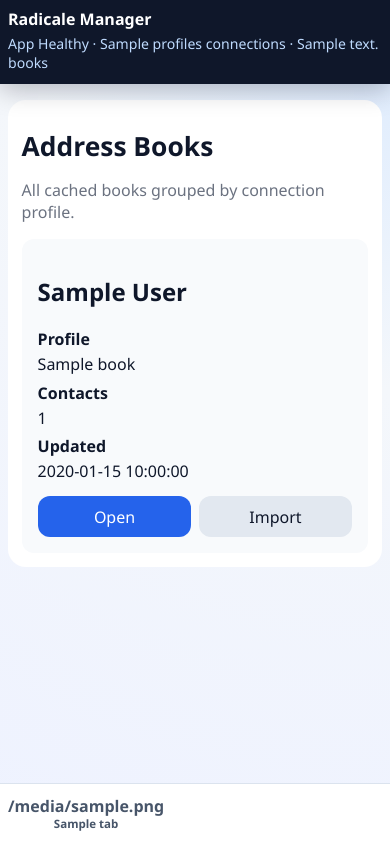
After one commit to 7ooL/radicale-manager, a Python web app: template app/templates/address_books.html in a window 390 px wide. The commit adds this page. Run offline with Jinja, Linux system fonts and the light colour scheme; the template is opened without the code that fills it: most values are stand-ins (such as "Sample title", 1, 10 or a date in 2020).

Commit message:
Sprint 1: mobile-first layout foundation and bottom navigation

```diff
--- a/app/static/style.css
+++ b/app/static/style.css
@@ -1,8 +1,23 @@
 :root {
   color-scheme: light;
-  font-family: Inter, system-ui, -apple-system, BlinkMacSystemFont, "Segoe UI", sans-serif;
-  background: #f5f7fb;
-  color: #111827;
+  font-family: "Segoe UI", -apple-system, BlinkMacSystemFont, system-ui, sans-serif;
+  --color-bg: #f4f7fb;
+  --color-surface: #ffffff;
+  --color-surface-soft: #f8fafc;
+  --color-primary: #2563eb;
+  --color-primary-dark: #1d4ed8;
+  --color-danger: #dc2626;
+  --color-text: #0f172a;
+  --color-muted: #64748b;
+  --radius-card: 18px;
+  --radius-pill: 999px;
+  --shadow-card: 0 10px 30px rgba(15, 23, 42, 0.08);
+  --space-1: 4px;
+  --space-2: 8px;
+  --space-3: 12px;
+  --space-4: 16px;
+  --space-5: 24px;
+  --space-6: 32px;
 }
 
 * {
@@ -13,12 +28,34 @@ body {
   margin: 0;
   min-height: 100vh;
   overflow-x: hidden;
+  background: radial-gradient(circle at top right, #dbeafe 0%, var(--color-bg) 42%, #eef2ff 100%);
+  color: var(--color-text);
+  padding-bottom: calc(5.5rem + env(safe-area-inset-bottom));
 }
 
-.page-header {
-  background: #1f2937;
+a {
+  color: var(--color-primary);
+}
+
+.app-header {
+  background: #0f172a;
   color: white;
-  padding: 1rem 0;
+  padding: calc(var(--space-2) + env(safe-area-inset-top)) 0 var(--space-3);
+  position: sticky;
+  top: 0;
+  z-index: 20;
+  box-shadow: 0 6px 24px rgba(2, 6, 23, 0.25);
+}
+
+.app-header-inner {
+  display: grid;
+  gap: var(--space-1);
+}
+
+.header-status-line {
+  margin: 0;
+  color: #bfdbfe;
+  font-size: 0.88rem;
 }
 
 .content-wrap {
@@ -30,29 +67,14 @@ body {
   text-decoration: none;
   color: white;
   font-weight: 700;
-  font-size: 1.1rem;
-}
-
-.page-header nav {
-  display: flex;
-  gap: 0.75rem;
-  flex-wrap: wrap;
-  margin-top: 0.75rem;
-}
-
-.page-header a {
-  color: white;
-}
-
-main {
-  padding: 2rem 0;
+  font-size: 1.05rem;
 }
 
 .card {
-  background: white;
-  border-radius: 8px;
+  background: var(--color-surface);
+  border-radius: var(--radius-card);
   padding: 1.25rem;
-  box-shadow: 0 10px 30px rgba(15, 23, 42, 0.08);
+  box-shadow: var(--shadow-card);
   margin-bottom: 1.5rem;
 }
 
@@ -103,17 +125,18 @@ textarea {
   align-items: center;
   justify-content: center;
   padding: 0.7rem 1rem;
-  border-radius: 8px;
+  border-radius: 12px;
   text-decoration: none;
-  background: #2563eb;
+  background: var(--color-primary);
   color: white;
   border: none;
   cursor: pointer;
+  min-height: 44px;
 }
 
 .button.secondary {
-  background: #e5e7eb;
-  color: #111827;
+  background: #e2e8f0;
+  color: var(--color-text);
 }
 
 .button.small {
@@ -128,8 +151,8 @@ textarea {
 
 .book-card {
   padding: 1rem;
-  background: #f8fafc;
-  border-radius: 8px;
+  background: var(--color-surface-soft);
+  border-radius: 12px;
 }
 
 .book-card h3 {
@@ -938,3 +961,146 @@ textarea {
     flex: 1 1 7rem;
   }
 }
+
+/* Mobile-first shell overrides */
+.layout {
+  display: block;
+}
+
+.app-main {
+  padding: var(--space-4) 0;
+}
+
+.quick-actions {
+  display: none;
+}
+
+.sidebar {
+  display: none;
+}
+
+.breadcrumbs {
+  display: none;
+}
+
+.mobile-back-link {
+  margin: 0 0 var(--space-3);
+}
+
+.mobile-back-link a {
+  display: inline-flex;
+  align-items: center;
+  min-height: 44px;
+  padding: 0 var(--space-2);
+  border-radius: 10px;
+  background: #e2e8f0;
+  color: #0f172a;
+  text-decoration: none;
+  font-weight: 700;
+}
+
+.bottom-nav {
+  position: fixed;
+  left: 0;
+  right: 0;
+  bottom: 0;
+  z-index: 30;
+  display: grid;
+  grid-template-columns: repeat(5, minmax(0, 1fr));
+  gap: var(--space-1);
+  padding: var(--space-2) var(--space-2) calc(var(--space-2) + env(safe-area-inset-bottom));
+  background: rgba(255, 255, 255, 0.96);
+  border-top: 1px solid #dbe3ee;
+  backdrop-filter: blur(10px);
+}
+
+.bottom-nav-link {
+  min-height: 44px;
+  border-radius: 12px;
+  display: grid;
+  place-items: center;
+  align-content: center;
+  gap: 2px;
+  color: #475569;
+  text-decoration: none;
+  font-size: 0.72rem;
+  font-weight: 700;
+}
+
+.bottom-nav-link.active {
+  color: var(--color-primary-dark);
+  background: #dbeafe;
+}
+
+.bottom-nav-icon {
+  font-size: 1rem;
+  line-height: 1;
+}
+
+.desktop-only {
+  display: none;
+}
+
+@media (min-width: 768px) {
+  body {
+    padding-bottom: 0;
+  }
+
+  .layout {
+    display: flex;
+    gap: 1rem;
+    align-items: flex-start;
+  }
+
+  .app-main {
+    padding: 1.5rem 0 2rem;
+  }
+
+  .quick-actions {
+    display: flex;
+    gap: 0.5rem;
+    flex-wrap: wrap;
+  }
+
+  .quick-action {
+    display: inline-flex;
+    align-items: center;
+    min-height: 44px;
+    padding: 0 0.8rem;
+    border-radius: var(--radius-pill);
+    text-decoration: none;
+    color: #e2e8f0;
+    background: rgba(30, 41, 59, 0.8);
+    border: 1px solid #334155;
+  }
+
+  .quick-action:hover {
+    background: rgba(37, 99, 235, 0.18);
+  }
+
+  .sidebar {
+    display: block;
+    width: 220px;
+    flex: 0 0 220px;
+    padding: 1rem;
+    background: rgba(255, 255, 255, 0.72);
+    border-radius: 14px;
+    border: 1px solid #e2e8f0;
+  }
+
+  .mobile-back-link {
+    display: none;
+  }
+
+  .breadcrumbs {
+    display: block;
+  }
+
+  .bottom-nav {
+    display: none;
+  }
+
+  .desktop-only {
+    display: block;
+  }
+}
--- /dev/null
+++ b/app/templates/address_books.html
@@ -0,0 +1,36 @@
+{% extends "base.html" %}
+{% block content %}
+  <div class="card">
+    <h1>Address Books</h1>
+    <p class="muted">All cached books grouped by connection profile.</p>
+    {% if books %}
+      <div class="grid-list">
+        {% for book in books %}
+          <article class="book-card">
+            <h2>{{ book.display_name }}</h2>
+            <div class="book-meta">
+              <div class="meta-row">
+                <strong>Profile</strong>
+                <span>{{ book.profile_name }}</span>
+              </div>
+              <div class="meta-row">
+                <strong>Contacts</strong>
+                <span>{% if book.contact_count is not none %}{{ book.contact_count }}{% else %}unknown{% endif %}</span>
+              </div>
+              <div class="meta-row">
+                <strong>Updated</strong>
+                <span>{{ book.last_seen_at or "unknown" }}</span>
+              </div>
+            </div>
+            <div class="button-row">
+              <a class="button" href="{{ url_for('profile_view_contacts', profile_id=book.profile_id, collection_path=book.path) }}">Open</a>
+              <a class="button secondary" href="{{ url_for('profile_import_vcf', profile_id=book.profile_id, collection_path=book.path) }}">Import</a>
+            </div>
+          </article>
+        {% endfor %}
+      </div>
+    {% else %}
+      <p>No cached books yet. Refresh address books from Connections.</p>
+    {% endif %}
+  </div>
+{% endblock %}
--- a/app/templates/base.html
+++ b/app/templates/base.html
@@ -7,23 +7,16 @@
   <link rel="stylesheet" href="{{ url_for('static', filename='style.css') }}" />
 </head>
 <body>
-  <header class="page-header">
-    <div class="content-wrap">
-      <a class="logo" href="{{ url_for('login') }}">Radicale Manager</a>
-      <div class="header-right">
+  <header class="app-header">
+    <div class="content-wrap app-header-inner">
+      <a class="logo" href="{{ url_for('dashboard') }}">Radicale Manager</a>
       {% if global_status %}
-        <div class="global-status">
-          <span class="version">Radicale Manager {{ global_status.app_version }}</span>
-          <span>🟢 App Healthy</span>
-          <span>🔗 {{ global_status.profiles }} Connections</span>
-          <span>📚 {{ global_status.address_books }} Address Books</span>
-        </div>
+        <p class="header-status-line">App Healthy · {{ global_status.profiles }} connections · {{ global_status.address_books }} books</p>
       {% endif %}
       <div class="quick-actions">
         {% for a in quick_actions %}
           <a class="quick-action" href="{{ url_for(a.endpoint) }}">{{ a.icon }} {{ a.name }}</a>
         {% endfor %}
-        </div>
       </div>
     </div>
   </header>
@@ -48,7 +41,7 @@
       {% endfor %}
     </aside>
 
-    <main class="content-wrap">
+    <main class="content-wrap app-main">
       {% with messages = get_flashed_messages(with_categories=true) %}
         {% if messages %}
           <div class="alerts">
@@ -60,6 +53,12 @@
       {% endwith %}
 
       {% if breadcrumbs %}
+        {% if breadcrumbs|length > 1 %}
+          {% set back_target = breadcrumbs[-2] %}
+          <div class="mobile-back-link">
+            <a href="{{ back_target.url or url_for('dashboard') }}">&larr; {{ back_target.name }}</a>
+          </div>
+        {% endif %}
         <nav class="breadcrumbs">
           {% for c in breadcrumbs %}
             {% if not loop.last and c.url %}
@@ -75,7 +74,16 @@
     </main>
   </div>
 
-  <footer class="footer">
+  <nav class="bottom-nav" aria-label="Primary">
+    {% for tab in nav_tabs %}
+      <a class="bottom-nav-link {% if tab.active %}active{% endif %}" href="{{ tab.url }}">
+        <span class="bottom-nav-icon">{{ tab.icon }}</span>
+        <span class="bottom-nav-label">{{ tab.name }}</span>
+      </a>
+    {% endfor %}
+  </nav>
+
+  <footer class="footer desktop-only">
     <div class="content-wrap">
       <p>Home lab Radicale contact manager prototype.</p>
     </div>
```
Also changed, not shown: app/main.py (+111 -0 lines), app/templates/system_menu.html (added, +16 -0 lines), tests/test_main_routes.py (+16 -0 lines). Lines whose indentation alone changed are shown as unchanged.
